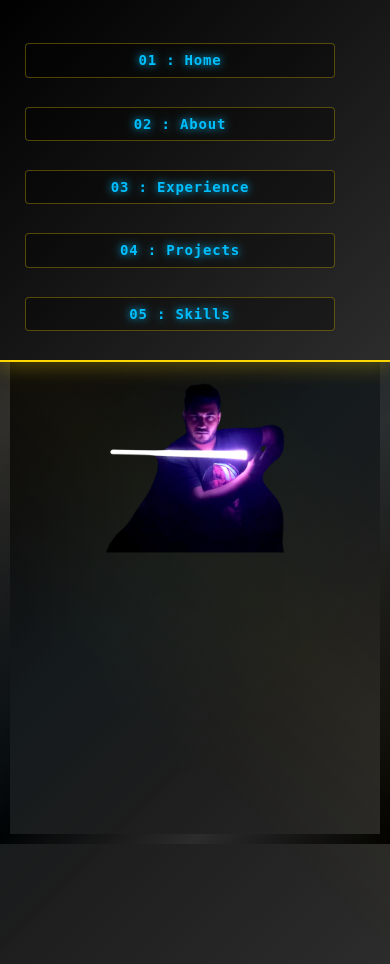
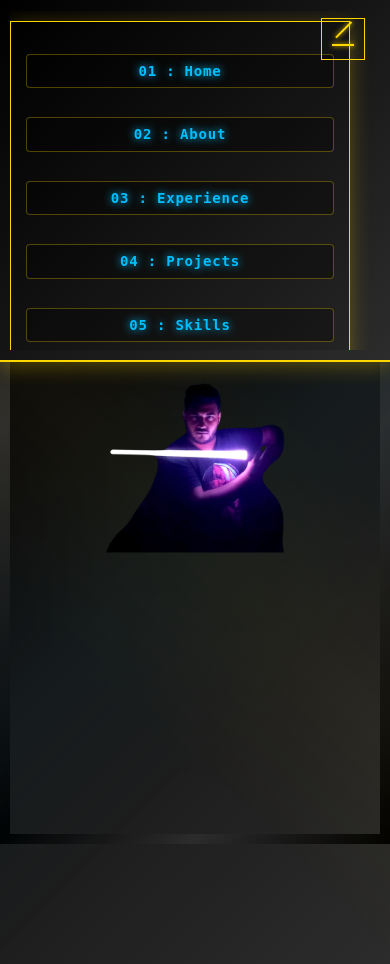
Before and after one commit to SiamSarker/portfo, a Flask app: page / in a window 390 px wide, after a click on "Toggle navigation". Run offline with Flask 2, Linux system fonts and the light colour scheme; some libraries are stand-ins or nearby versions.

Commit message:
Implement proper mobile navigation with hamburger menu
MOBILE NAVIGATION FIX:
- Added proper hamburger menu button styling with Star Wars theme
- Implemented collapsible navigation menu for mobile devices
- Fixed navigation layout issues on mobile screens

HAMBURGER MENU FEATURES:
- Star Wars themed hamburger icon with gold color and glow effects
- Proper hover and focus states with Star Wars styling
- Animated icon transformation when menu is opened/closed
- Responsive positioning and sizing for mobile devices

MOBILE NAVIGATION MENU:
- Collapsible vertical menu with Star Wars theme
- Gold borders and background gradients
- Proper spacing and typography for mobile
- Smooth transitions and animations

RESPONSIVE BEHAVIOR:
- Desktop (â‰¥769px): Horizontal navigation, no hamburger menu
- Mobile (â‰¤768px): Vertical collapsible menu with hamburger toggle
- Proper show/hide behavior based on screen size

STAR WARS THEMING:
- Gold hamburger icon with glow effects
- Dark gradient background for mobile menu
- Consistent Star Wars color palette
- Professional appearance maintained

TECHNICAL IMPROVEMENTS:
- Proper Bootstrap collapse functionality
- CSS transitions for smooth animations
- Accessibility features (aria-expanded, focus states)
- Cross-browser compatibility

BENEFITS:
- Clean mobile navigation experience
- No more horizontal overflow issues
- Professional hamburger menu implementation
- Maintains Star Wars theme across all devices
- Touch-friendly mobile interface

Mobile navigation now works perfectly with proper hamburger menu!

```diff
--- a/static/custom.css
+++ b/static/custom.css
@@ -39,6 +39,52 @@
     padding-top: 10px !important;
     padding-bottom: 10px !important;
     gap: 8px;
+}
+
+/* Hamburger Menu Button Styling */
+.navbar-toggle {
+    display: block !important;
+    border: 1px solid var(--starwars-gold) !important;
+    background: transparent !important;
+    border-radius: 0 !important;
+    padding: 9px 10px !important;
+    margin-top: 8px !important;
+    margin-right: 15px !important;
+    float: right !important;
+}
+
+.navbar-toggle .icon-bar {
+    display: block !important;
+    width: 22px !important;
+    height: 2px !important;
+    border-radius: 0 !important;
+    background-color: var(--starwars-gold) !important;
+    box-shadow: 0 0 5px var(--starwars-gold) !important;
+    margin: 4px 0 !important;
+    transition: all 0.3s ease !important;
+}
+
+.navbar-toggle:hover {
+    background: rgba(255, 215, 0, 0.1) !important;
+    box-shadow: 0 0 10px var(--starwars-gold) !important;
+}
+
+.navbar-toggle:focus {
+    background: rgba(255, 215, 0, 0.1) !important;
+    box-shadow: 0 0 10px var(--starwars-gold) !important;
+    outline: none !important;
+}
+
+.navbar-toggle[aria-expanded="true"] .icon-bar:nth-child(1) {
+    transform: rotate(45deg) translate(5px, 5px) !important;
+}
+
+.navbar-toggle[aria-expanded="true"] .icon-bar:nth-child(2) {
+    opacity: 0 !important;
+}
+
+.navbar-toggle[aria-expanded="true"] .icon-bar:nth-child(3) {
+    transform: rotate(-45deg) translate(7px, -6px) !important;
 }
 
 .navbar-nav li {
@@ -605,6 +651,11 @@ div, section, article, main, aside, header, footer {
         flex-direction: column !important;
         gap: 5px !important;
         padding: 15px 0 !important;
+        background: linear-gradient(135deg, var(--starwars-dark) 0%, var(--starwars-gray) 100%) !important;
+        border: 1px solid var(--starwars-gold) !important;
+        border-radius: 0 !important;
+        box-shadow: 0 4px 20px rgba(255, 215, 0, 0.3) !important;
+        margin-top: 10px !important;
     }
 
     .navbar-nav li {
@@ -617,11 +668,30 @@ div, section, article, main, aside, header, footer {
         font-size: 12px !important;
         padding: 8px 15px !important;
         margin: 0 !important;
+        color: var(--starwars-gold) !important;
+        text-shadow: 0 0 10px var(--starwars-gold) !important;
     }
 
     .navbar-toggle {
         margin-top: 8px !important;
         margin-right: 15px !important;
+        border: 1px solid var(--starwars-gold) !important;
+        background: transparent !important;
+    }
+
+    .navbar-toggle .icon-bar {
+        background-color: var(--starwars-gold) !important;
+        box-shadow: 0 0 5px var(--starwars-gold) !important;
+    }
+
+    .navbar-toggle:hover {
+        background: rgba(255, 215, 0, 0.1) !important;
+        box-shadow: 0 0 10px var(--starwars-gold) !important;
+    }
+
+    .navbar-toggle:focus {
+        background: rgba(255, 215, 0, 0.1) !important;
+        box-shadow: 0 0 10px var(--starwars-gold) !important;
     }
 }
 
@@ -797,6 +867,26 @@ div, section, article, main, aside, header, footer {
 
 /* Desktop Layout - Ensure proper spacing */
 @media (min-width: 769px) {
+    .navbar-toggle {
+        display: none !important;
+    }
+
+    .navbar-nav {
+        display: flex !important;
+        flex-direction: row !important;
+        flex-wrap: wrap !important;
+        justify-content: center !important;
+        align-items: center !important;
+        width: 100% !important;
+        padding-top: 10px !important;
+        padding-bottom: 10px !important;
+        gap: 8px !important;
+        background: transparent !important;
+        border: none !important;
+        box-shadow: none !important;
+        margin-top: 0 !important;
+    }
+
     .hero-full-wrapper {
         display: flex !important;
         align-items: center !important;
```
